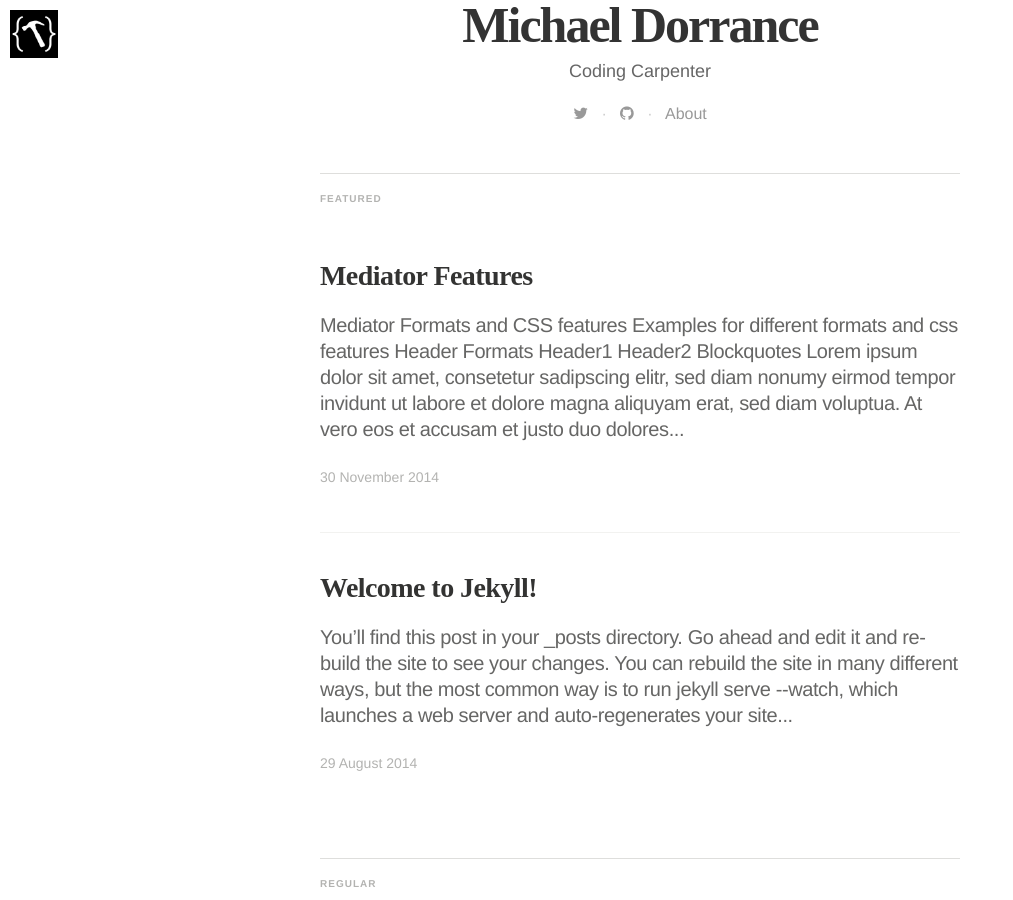
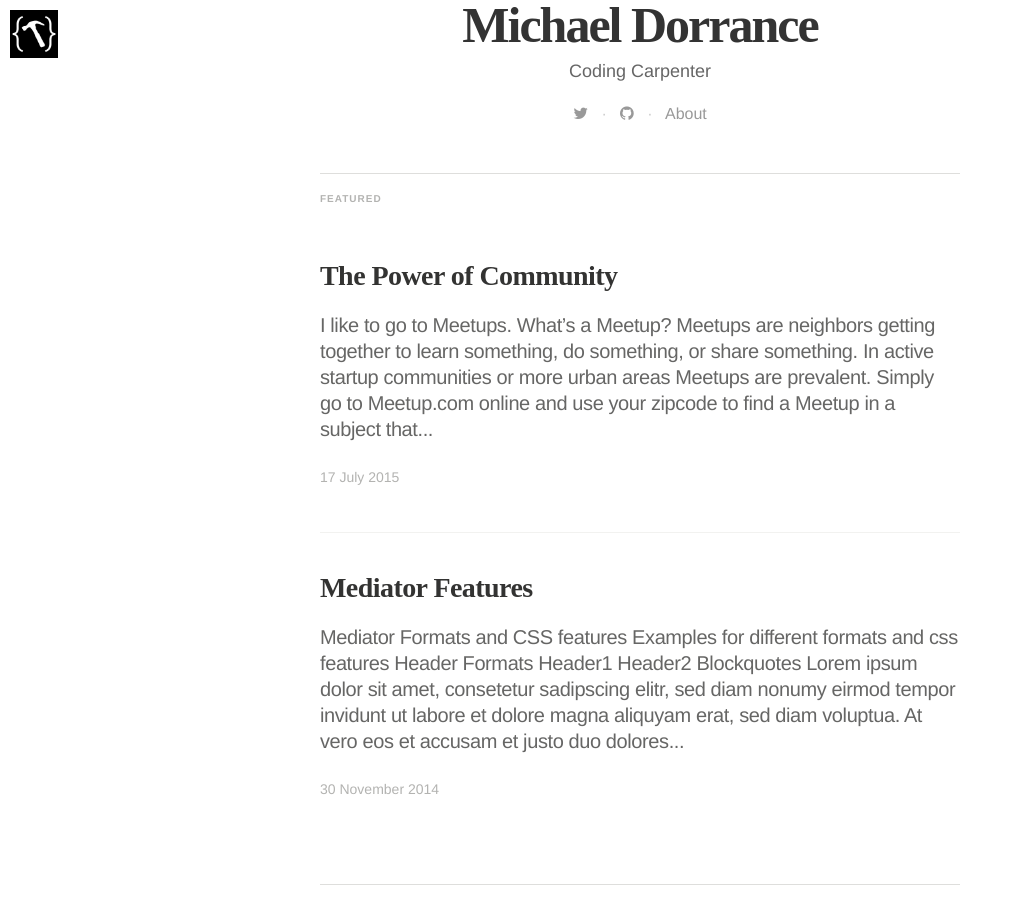
Before and after one commit to mdorrance/mdorrance.github.io, a Jekyll site: the page built from blog.html, in a window 1280 px wide and 900 px high, scrolled down 534 px. Shown: the whole window, without its empty margins (0-1013 px from the left). Built offline with Jekyll 4.4.1, drawn with Linux system fonts in a browser that asks for light colours; nearby versions of some CDN libraries; some web fonts are replaced; Markdown is read by kramdown in place of the engine named in the settings.

Commit message:
adds power of community blog post

```diff
--- a/_posts/2014-08-29-welcome-to-jekyll.markdown
+++ b/_posts/2014-08-29-welcome-to-jekyll.markdown
@@ -1,12 +1,12 @@
 ---
 layout: post
-title:  "Welcome to Jekyll!"
-date:   2014-08-29 14:34:25
-categories: jekyll update
+title:  "The Power of Community"
+date:   2015-07-17 1
+categories: community
 tags: featured
 image: /assets/article_images/2014-08-29-welcome-to-jekyll/desktop.jpg
 ---
-You’ll find this post in your `_posts` directory. Go ahead and edit it and re-build the site to see your changes. You can rebuild the site in many different ways, but the most common way is to run `jekyll serve --watch`, which launches a web server and auto-regenerates your site when a file is updated.
+I like to go to Meetups. What's a Meetup? Meetups are neighbors getting together to learn something, do something, or share something. In active startup communities or more urban areas Meetups are prevalent. Simply go to Meetup.com online and use your zipcode to find a Meetup in a subject that you are interested in. Ideally you will find a Meetup that is focused on your explicit business idea. Believe it or not, you are not alone in your quest for knowledge, camaraderie or validation. There are 7 billion people on the Earth, so you are bound to find someone like you.
 
 To add new posts, simply add a file in the `_posts` directory that follows the convention `YYYY-MM-DD-name-of-post.ext` and includes the necessary front matter. Take a look at the source for this post to get an idea about how it works.
 
```
Also changed, not shown: assets/article_images/2015-07-17-the-power-of-community/blog_power_of_community.jpg (added), assets/article_images/blog_5ways_march13.jpg (added), assets/article_images/blog_building_the_business.jpg (added), assets/article_images/blog_hands_jan15.jpg (added), assets/article_images/blog_hello_jan15.jpg (added), assets/article_images/blog_minimize_your_startup_risk.jpg (added), assets/article_images/blog_vim_feb6.jpg (added), assets/article_images/neuvo_blog_jan20.png (added), assets/article_images/seg_virtual_party_feb13.jpg (added), 2 other files.
